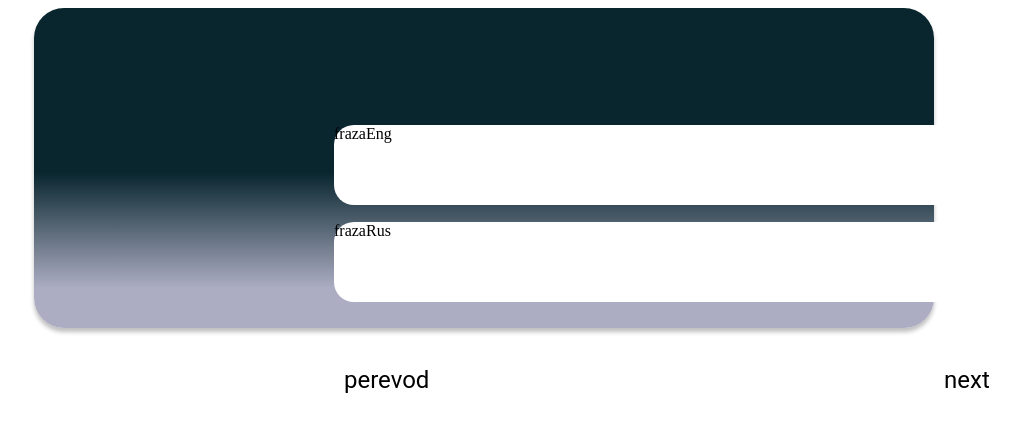
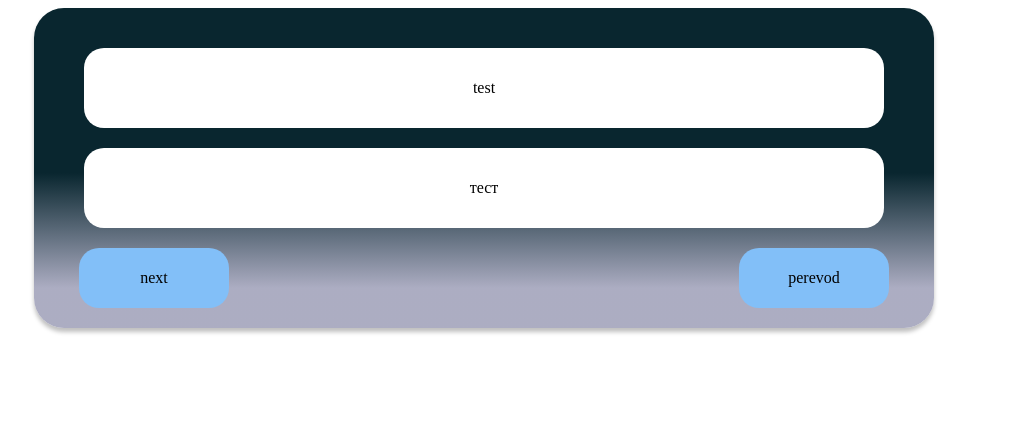
Before and after one commit to ButtercupsGarden/wikiDictionary, a Next.js app in the folder wiki/: page / in a window 1280 px wide. Shown: the top 432 px of the page, without its empty margins (136-1156 px from the left). Built offline with nearby package versions, Linux system fonts and the light colour scheme.

Commit message:
добавил стили, изменил функционал добавил логики

```diff
--- a/wiki/pages/index.js
+++ b/wiki/pages/index.js
@@ -10,12 +10,12 @@ function getRandomIntInclusive(min, max) {
 
 export default function Home({data}) {
   const [phrases, setPhrases] = useState(null)
+  const [next, setNext] = useState(0)
 
   useEffect(() => {
-    const timer = setTimeout(() => {
-      setPhrases(data)
-    }, 2000)
-  }, [data])
+    let asd = getRandomIntInclusive(0,data.length-1)
+      setPhrases(data[asd])
+  }, [data, next])
 
 
   if (!phrases) {
@@ -44,16 +44,19 @@ export default function Home({data}) {
       <main>
         <div className={styles.main}>
           <div className={styles.title}>
-            {/*{phrases && phrases.map((phrase) =>*/}
-            {/*  <div key={phrase.id}>{phrase.phrase}</div>*/}
-            {/*)}*/}
           </div>
           <div className={styles.title}>
           </div>
-          <div className={styles.frazaRus}>frazaRus</div>
-          <div className={styles.frazaEng}>frazaEng</div>
-          <div className={styles.next}>next</div>
-          <div className={styles.perevod}>perevod</div>
+
+          <div className={styles.frazaEng}>{phrases.phrase}</div>
+          <div className={styles.frazaRus}>{phrases.translate}</div>
+
+
+          <div className={styles.buttons} >
+            <div className={styles.next} onClick={()=>setNext(next + 1)}>next</div>
+            <div className={styles.perevod}>perevod</div>
+          </div>
+
 
         </div>
       </main>
--- a/wiki/styles/Index.module.scss
+++ b/wiki/styles/Index.module.scss
@@ -1,5 +1,9 @@
 .main {
   position: relative;
+  display: flex;
+  flex-flow: column;
+  justify-content: center;
+  align-items: center;
   width: 900px;
   height: 320px;
   left: calc(50% - 900px/2 - 20px);
@@ -13,64 +17,68 @@
   color: blueviolet;
 }
 
+.buttons{
+  display: flex;
+  flex-flow: row;
+  justify-content: space-between;
+  align-items: center;
+  width: 90%;
+  margin-top: 20px;
+}
+.next:hover{
+  background: blueviolet;
+}
+.perevod:hover{
+  background: blueviolet;
+}
+
+
 .frazaEng{
-  position: absolute;
+  display: flex;
+  justify-content: center;
+  align-items: center;
   width: 800px;
   height: 80px;
   left: 300px;
   top: 117px;
+  margin-top: 20px;
 
   background: #FFFFFF;
   border-radius: 20px;
 }
 
 .frazaRus{
-  position: absolute;
+  display: flex;
+  justify-content: center;
+  align-items: center;
   width: 800px;
   height: 80px;
   left: 300px;
   top: 214px;
+  margin-top: 20px;
 
   background: #FFFFFF;
   border-radius: 20px;
 }
 
 .next{
-  position: absolute;
-  width: 180px;
-  height: 40px;
-  left: 910px;
-  top: 352px;
-
-  font-family: Roboto;
-  font-style: normal;
-  font-weight: normal;
-  font-size: 24px;
-  line-height: 28px;
+  width: 150px;
+  height: 60px;
+  background-color: #82BFF8;
   display: flex;
+  justify-content: center;
   align-items: center;
-  text-align: center;
-
-  color: #000000;
+  border-radius: 20px;
 }
 
 .perevod{
-  position: absolute;
-  width: 180px;
-  height: 40px;
-  left: 310px;
-  top: 352px;
-
-  font-family: Roboto;
-  font-style: normal;
-  font-weight: normal;
-  font-size: 24px;
-  line-height: 28px;
+  width: 150px;
+  height: 60px;
+  background-color: #82BFF8;
   display: flex;
+  justify-content: center;
   align-items: center;
-  text-align: center;
-
-  color: #000000;
+  border-radius: 20px;
 }
 
 .ldsRoller {
```
